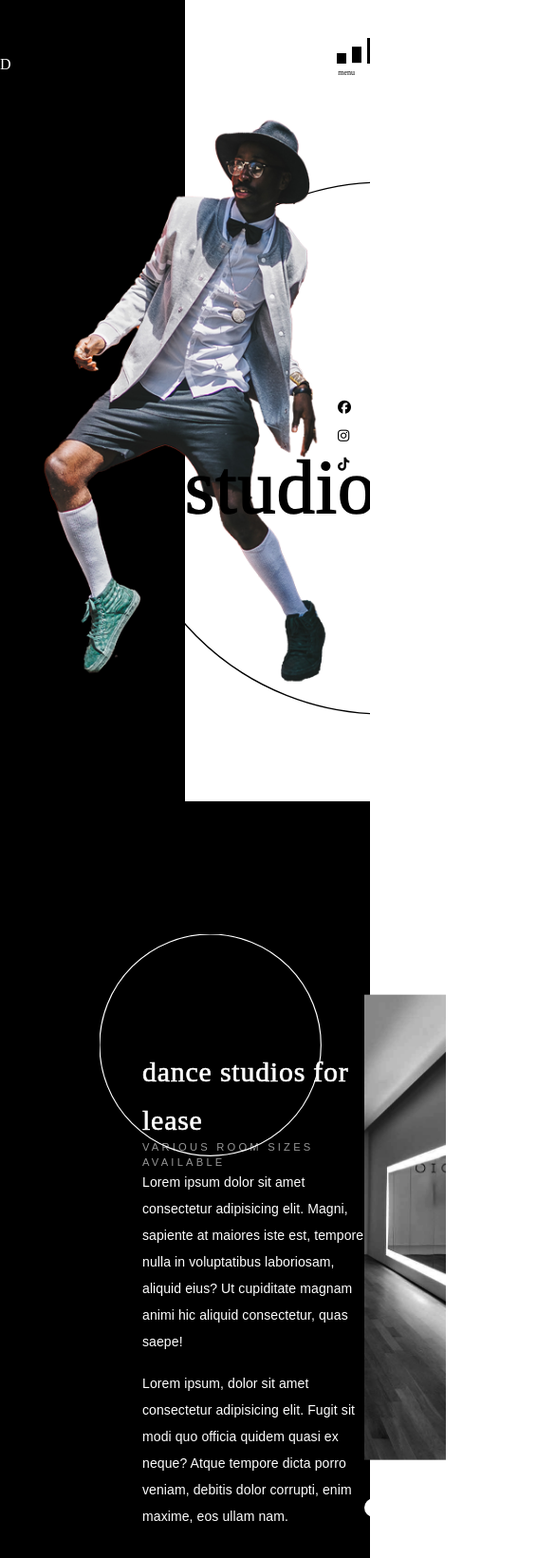
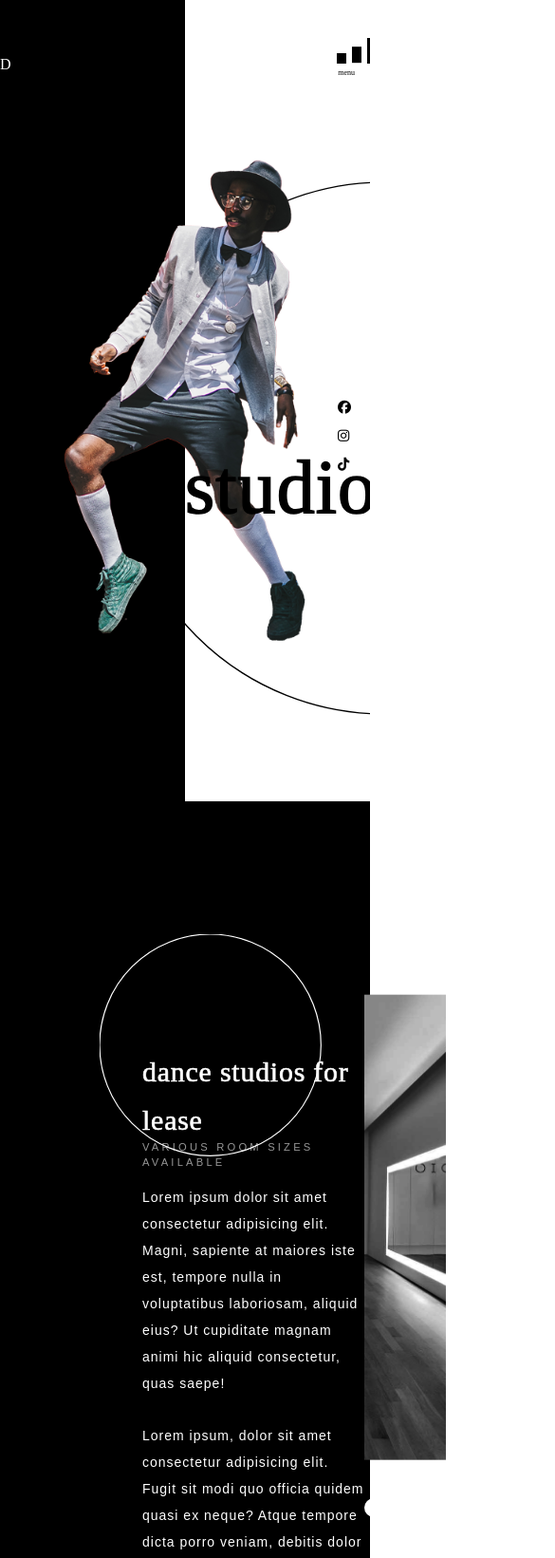
Before and after one commit to bongoesbonkers/dancestudio, a plain HTML site: page index.html in a window 390 px wide. Shown: the top 1641 px of the page at 95% size, 585 px wide, since content can reach past the window. Drawn offline with nearby package versions, Linux system fonts and the light colour scheme; a web font is replaced by a local one.

```diff
--- a/src/css/base.css
+++ b/src/css/base.css
@@ -38,15 +38,17 @@
   letter-spacing: 0.8px;
 }
 
-/* img {
+img {
   width: 100%;
   height: auto;
-} */
+}
 
 p {
   line-height: 1.75rem;
   text-align: left;
-  letter-spacing: 0.1px;
+  letter-spacing: 1px;
+  margin: 1rem 0 0.7rem;
+  font-weight: 100;
 }
 
 .d-flex {
--- a/src/css/home/header.css
+++ b/src/css/home/header.css
@@ -66,6 +66,8 @@
   top: 50%;
   left: 50%;
   z-index: -1;
+  height: 60% !important;
+  width: auto !important;
 }
 
 .header_image img:not(:first-of-type) {
--- a/src/css/home/sectionClasses.css
+++ b/src/css/home/sectionClasses.css
@@ -1,5 +1,5 @@
 .section_classes {
-  min-height: 120vh;
+  min-height: 140vh;
 }
 
 .section_classes .section_image img:nth-of-type(1) {
```
Also changed, not shown: index.html (+0 -3 lines).
